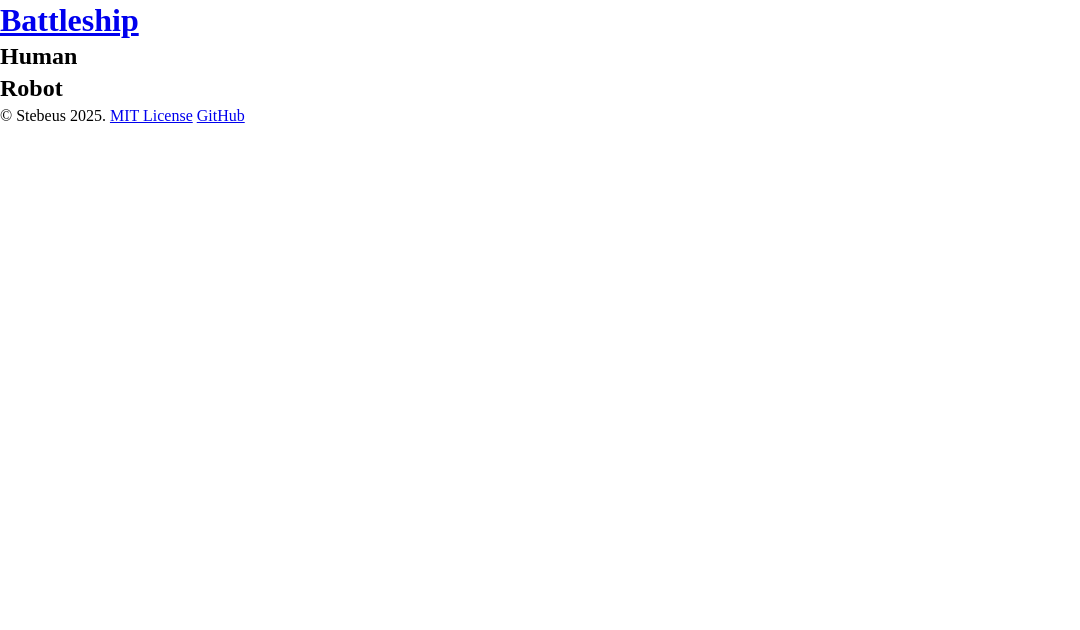
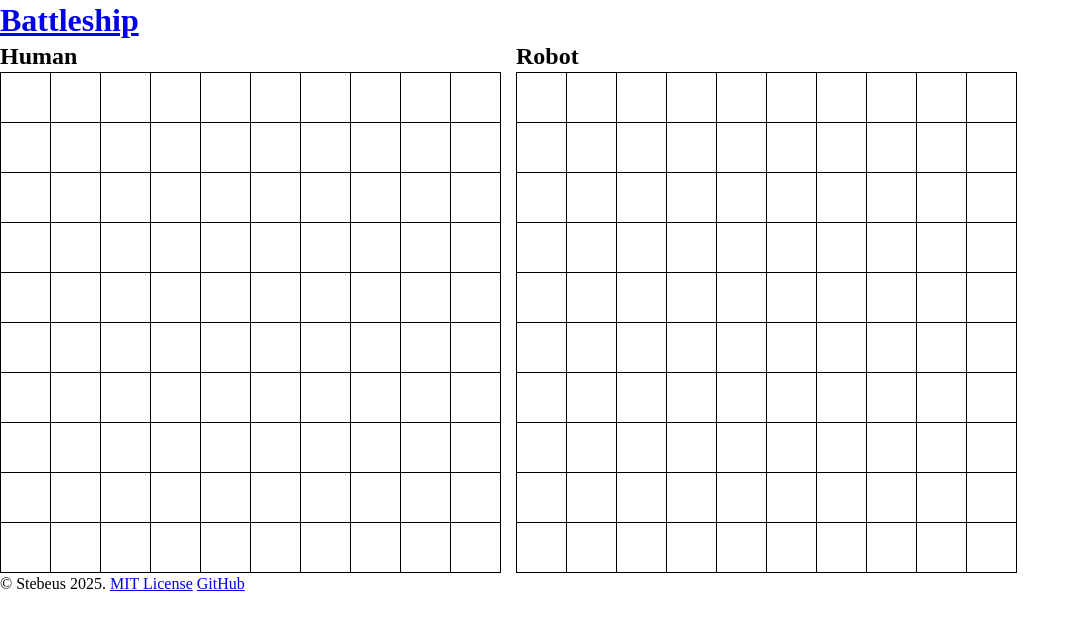
Before and after one commit to stebeus/battleship, a website built with Vite: page index.html in a window 1280 px wide. Shown: the whole page, without its empty margins (0-1080 px from the left). Built offline with nearby package versions, Linux system fonts and the light colour scheme.

Commit message:
feat: style grid

```diff
--- a/src/assets/style.css
+++ b/src/assets/style.css
@@ -1 +1,17 @@
 @import url("./reset.css");
+
+main {
+  display: flex;
+  gap: 1rem;
+}
+
+.grid {
+  display: grid;
+  grid-template: repeat(10, 50px) / repeat(10, 50px);
+}
+
+.grid__cell {
+  margin-top: 1px;
+  margin-left: 1px;
+  outline: 1px solid black;
+}
```
